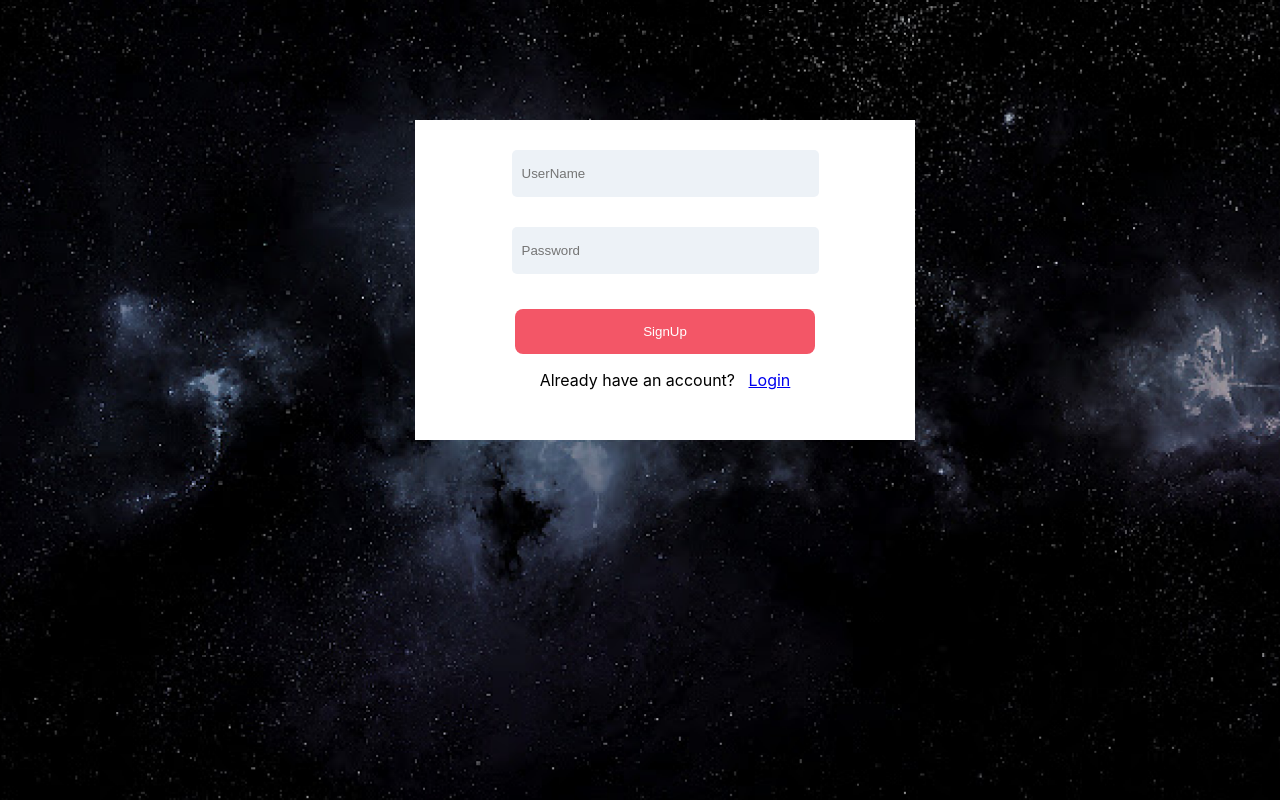
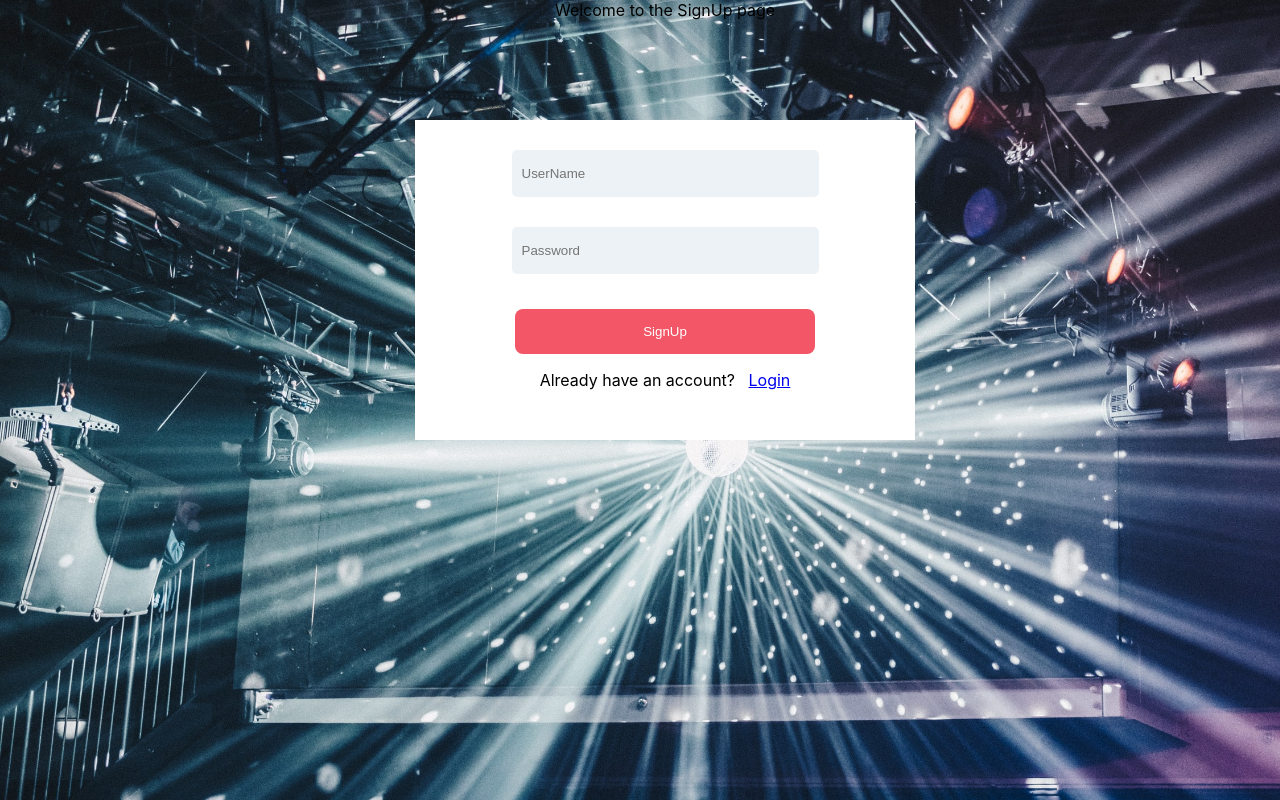
Before and after one commit to CSEU3-MUD-BW/mud-game-client, a React (Create React App) app: page /signup in a window 1280 px wide. Built offline with nearby package versions, Linux system fonts and the light colour scheme.

Commit message:
deleted unused code

```diff
--- a/src/App.css
+++ b/src/App.css
@@ -5,12 +5,7 @@
 .container {
   text-align: center;
   height: 100vh;
-  background: url(./images/space.jpg);
-  /* linear-gradient(180deg, #1f43d4 0%, rgba(31, 67, 212, 0.5) 100%); */
-  /* display: flex; */
-  /* justify-content: space-between; */
-  /* background-repeat: no-repeat;
-  background-position: bottom; */
+  background: url(./images/desktop.png);
   background-size: cover;
   display: flex;
   flex-direction: column;
@@ -21,12 +16,7 @@
 .container-su {
   text-align: center;
   height: 100vh;
-  background: url(./images/desktop.png);
-  /* linear-gradient(180deg, #1f43d4 0%, rgba(31, 67, 212, 0.5) 100%); */
-  /* display: flex; */
-  /* justify-content: space-between; */
-  /* background-repeat: no-repeat;
-  background-position: bottom; */
+  background: url(./images/space.jpg);
   background-size: cover;
   display: flex;
   flex-direction: column;
@@ -34,10 +24,10 @@
   padding-left: 50px;
 }
 
-.intro{
-  color:white;
-  margin-top:20px;
-  font-size:30px;
+.intro {
+  color: white;
+  margin-top: 20px;
+  font-size: 30px;
 }
 .form-container {
   width: 500px;
```
Lines whose indentation alone changed are shown as unchanged.
